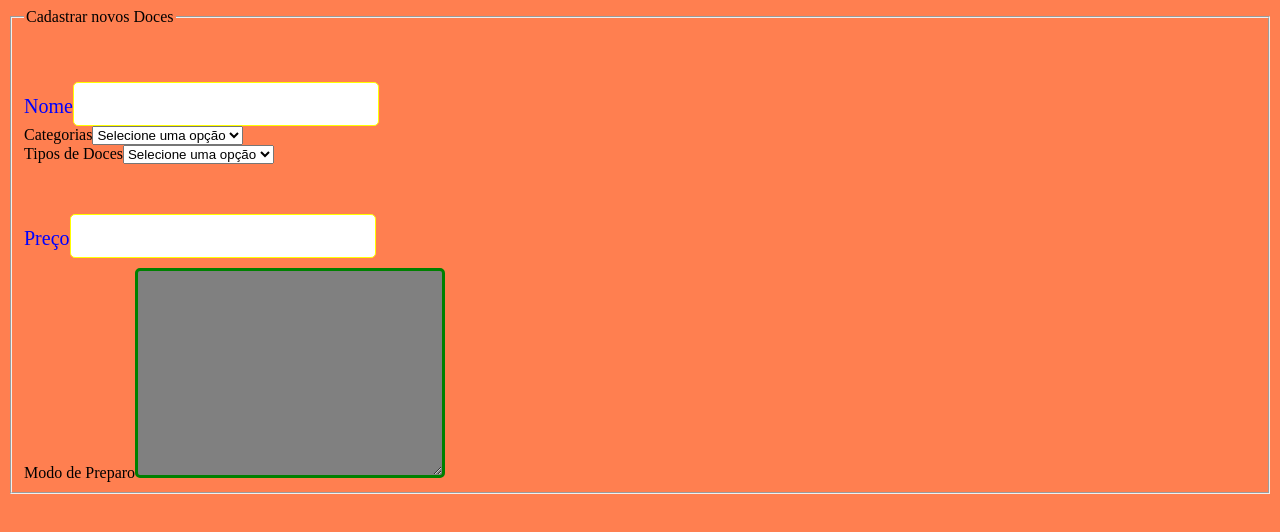
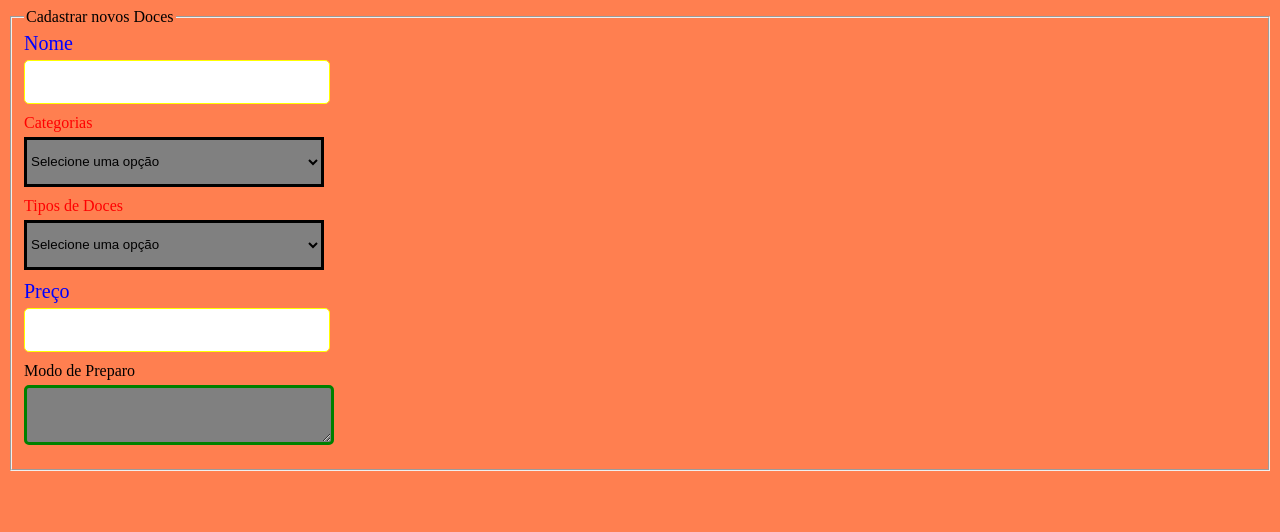
Before and after one commit to FelipePereiradeGodoy/React_Doceria, a React (Create React App) app: page /cadastrarDoces in a window 1280 px wide. Shown: the top 532 px of the page. Built offline with nearby package versions, Linux system fonts and the light colour scheme.

Commit message:
Correções e ajustes no css dos componentes: Input, Select, TextArea

```diff
--- a/src/Components/Input/Input.css
+++ b/src/Components/Input/Input.css
@@ -10,7 +10,8 @@
 .input-block input{
     width: 300px;
     height: 40px;
-    margin-top: 50px;
+    margin-top: 5px;
+    margin-bottom: 10px;
     border-radius: 5px;
     background-color: white;
     border: 1px solid yellow;
--- a/src/Components/Input/Input.tsx
+++ b/src/Components/Input/Input.tsx
@@ -11,6 +11,8 @@ const Input: React.FC<InputProps> = ({ label, name, ...rest}) => {
     return(
         <div className="input-block">
             <label htmlFor={name}>{label}</label>
+            <br/>
+
             <input type="text" id={name} {...rest} />
         </div>
     );
--- a/src/Components/Select/Select.css
+++ b/src/Components/Select/Select.css
@@ -1,27 +1,23 @@
-.Select-block{
-    position: relative;
+.select-block{
+        position: relative;
 }
 
-.Select-block label{
-    font: 20px blue;
+.select-block label{
+    font: 20px;
+    color: red;
 }
 
-.Select-block select{
+.select-block select{
     width: 300px;
-    height: 150px;
-    margin-top: 10px;
-    border-radius: 10px;
-    background: hotpink;
+    height: 50px;
+    margin-top: 5px;
+    margin-bottom: 10px;
+    background: gray;
     border: solid;
-    font: 20px grey;
 }
 
-.Select-block select option {
-    width: 200px;
-    height: 100px;
-    margin-top: 10px;
-    border-radius: 10px;
-    background: indigo;
+.select-block select option {
+    border-radius: 50px;
+    background: white;
     border: solid;
-    font: 20px black
 }
--- a/src/Components/Select/Select.tsx
+++ b/src/Components/Select/Select.tsx
@@ -14,6 +14,7 @@ const Select: React.FC<SelectProps> = ({ label, name, options, ...rest}) => {
     return(
         <div className="select-block">
             <label htmlFor={name}>{label}</label>
+            <br/>
 
             <select value="" id={name} {...rest}>
                 <option value="" disabled hidden>Selecione uma opção</option>
--- a/src/Components/TextArea/TextArea.css
+++ b/src/Components/TextArea/TextArea.css
@@ -8,8 +8,9 @@
 
 .TextArea-block TextArea {
     width: 300px;
-    height: 200px;
-    margin-top: 10px;
+    height: 50px;
+    margin-top: 5px;
+    margin-bottom: 10px;
     border-radius: 5px;
     background: grey;
     border: solid green;
--- a/src/Components/TextArea/TextArea.tsx
+++ b/src/Components/TextArea/TextArea.tsx
@@ -1,5 +1,5 @@
 import React, { TextareaHTMLAttributes } from 'react';
-import './Textarea.css';
+import './TextArea.css';
 
 interface TextAreaProps extends TextareaHTMLAttributes<HTMLTextAreaElement> {
     name: string;
@@ -10,6 +10,7 @@ const TextArea: React.FC<TextAreaProps> = ({ name, label, ...rest}) => {
     return(
         <div className="TextArea-block">
             <label htmlFor={name}>{label}</label>
+            <br/>
             <textarea id={name} {...rest} />
         </div>
     );
```
